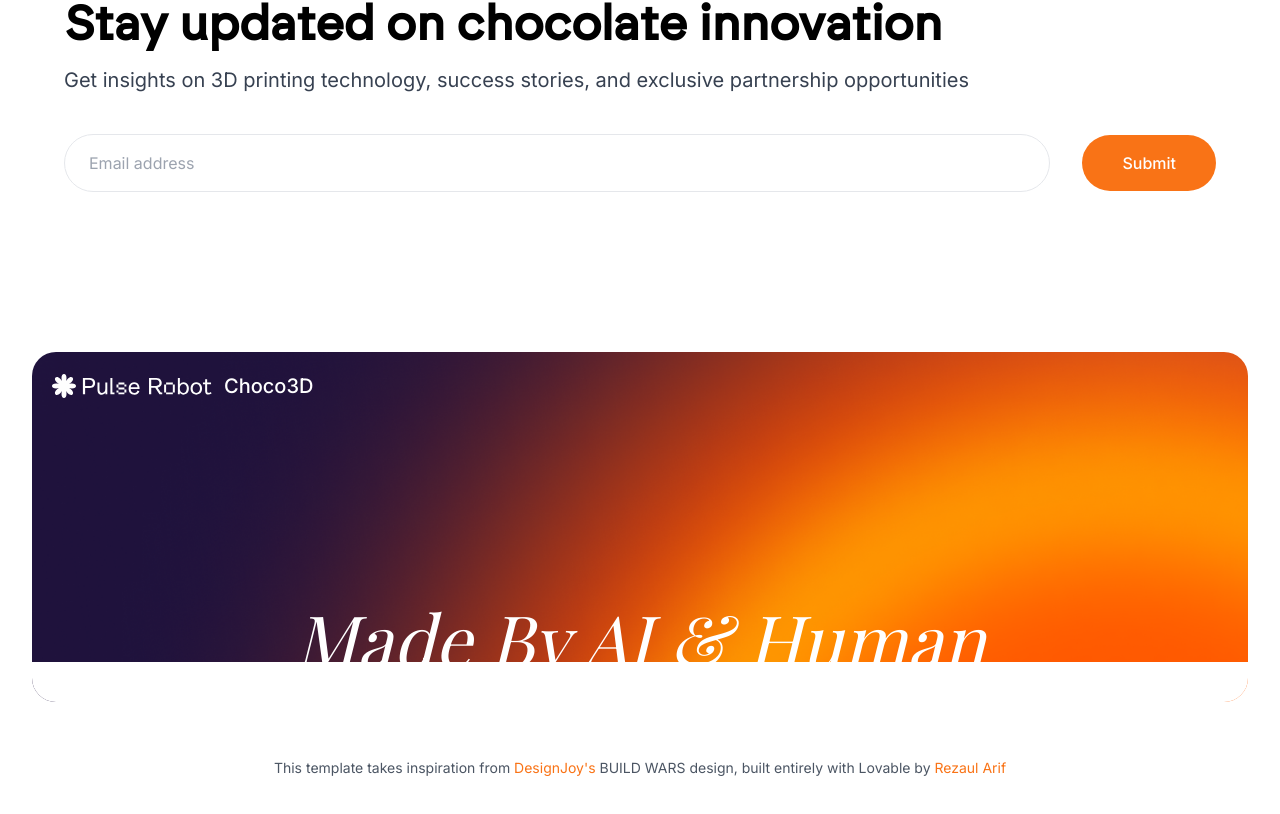
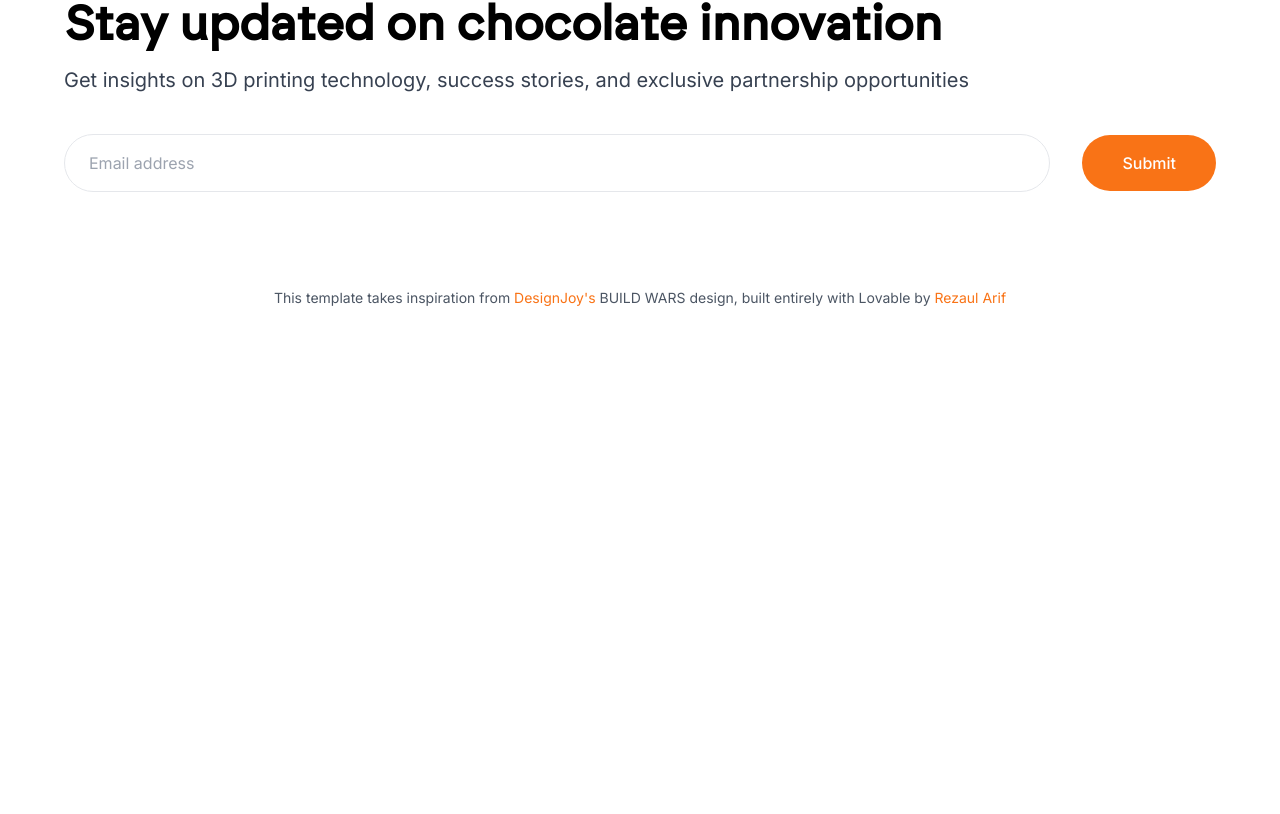
Before and after one commit to Bwillia13x/choco3d-prototype, a React (Vite) app: page / in a window 1280 px wide. Shown: the part 9762-10576 px from the top of the page. After the commit the page ends 10118 px from the top, so only its background shows below. Built offline with nearby package versions, Linux system fonts and the light colour scheme; no server answers; a web font is replaced by a local one.

Commit message:
Remove footer card

```diff
--- a/src/pages/Index.tsx
+++ b/src/pages/Index.tsx
@@ -11,7 +11,6 @@ import Features from "@/components/Features";
 import CTA from "@/components/CTA";
 import Testimonials from "@/components/Testimonials";
 import Newsletter from "@/components/Newsletter";
-import MadeByHumans from "@/components/MadeByHumans";
 import Footer from "@/components/Footer";
 
 const Index = () => {
@@ -74,7 +73,6 @@ const Index = () => {
         <CTA />
         <Testimonials />
         <Newsletter />
-        <MadeByHumans />
       </main>
       <Footer />
     </div>
```
